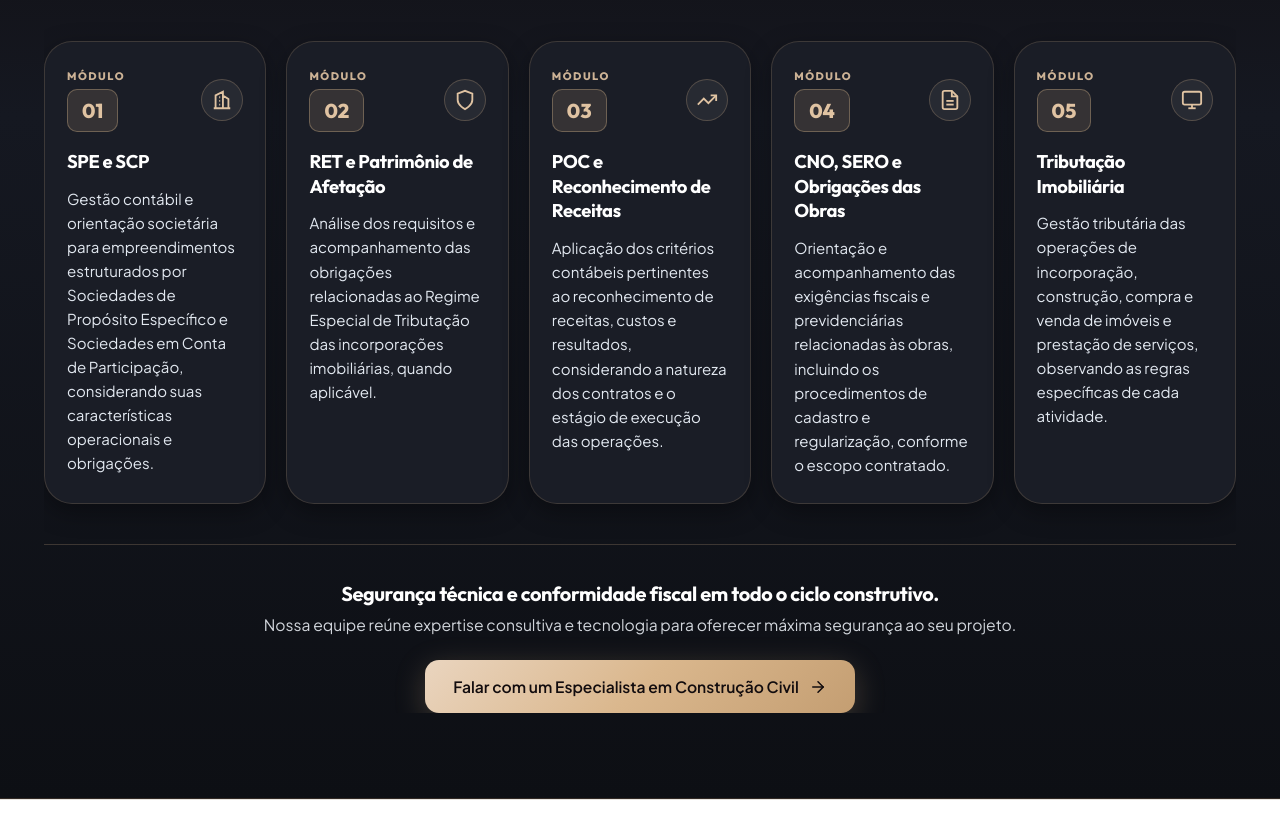
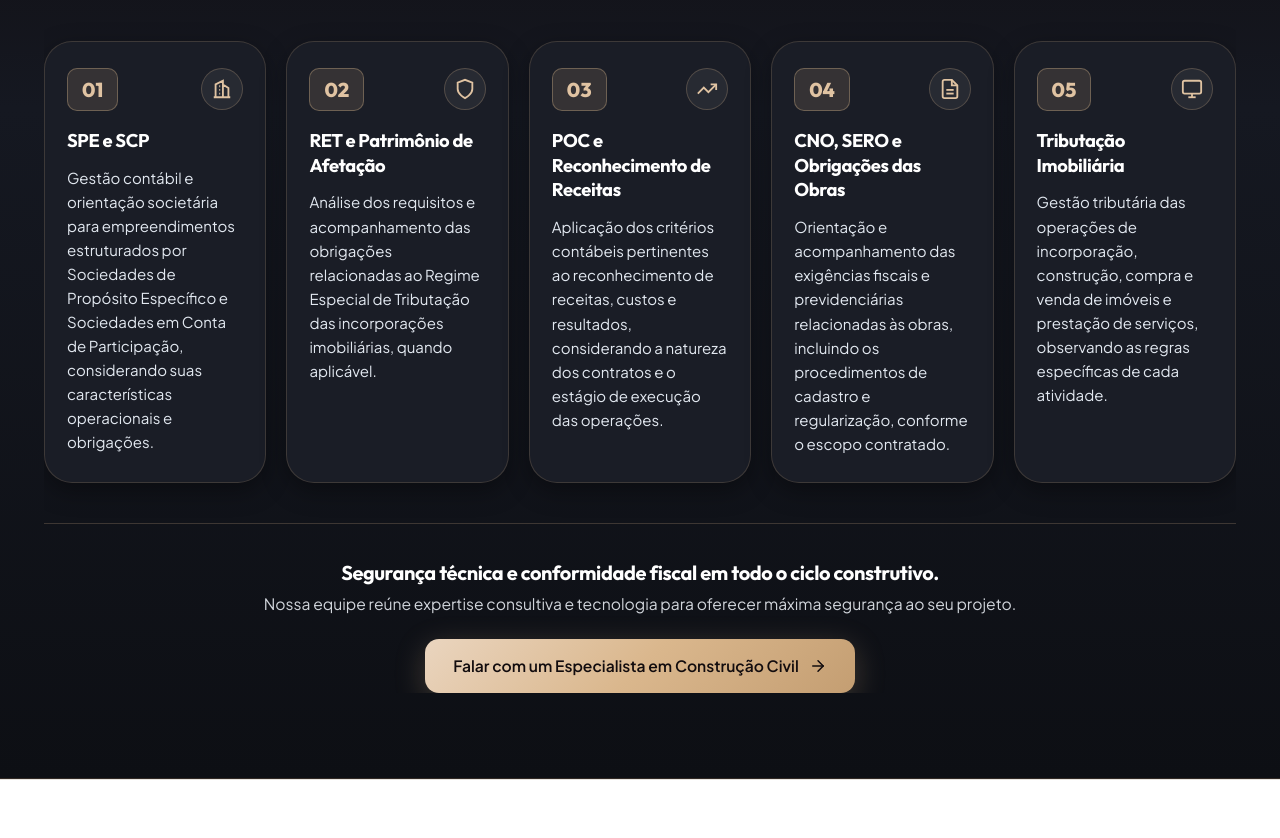
Before and after one commit to valdir-hespanhol/central-solucoes-empresariais, a plain HTML site: page construcao-civil.html in a window 1280 px wide. Shown: the part 1597-2435 px from the top of the page. Drawn offline with Linux system fonts and the light colour scheme; animation ran at ten frames a second.

Commit message:
Remove a palavra modulo dos cards das paginas de especialidades mantendo apenas a numeracao e icones

```diff
--- a/construcao-civil.html
+++ b/construcao-civil.html
@@ -186,13 +186,10 @@
           </div>
 
           <div class="step-cards-grid">
-            <!-- Módulo 01 -->
+            <!-- Item 01 -->
             <div class="step-box-card" data-reveal="fade-up" data-reveal-delay="0">
               <div class="step-box-top">
-                <div class="step-box-badge-group">
-                  <span class="step-badge-etapa">MÓDULO</span>
                 <span class="step-box-badge">01</span>
-                </div>
                 <div class="step-box-icon">
                   <svg viewBox="0 0 24 24" fill="none" stroke="currentColor" stroke-width="2"><path d="M3 21h18M5 21V7l8-4v18M19 21V11l-6-4M9 9h1M9 13h1M9 17h1"/></svg>
                 </div>
@@ -200,13 +197,10 @@
               <h3>SPE e SCP</h3>
               <p>Gestão contábil e orientação societária para empreendimentos estruturados por Sociedades de Propósito Específico e Sociedades em Conta de Participação, considerando suas características operacionais e obrigações.</p>
             </div>
-            <!-- Módulo 02 -->
+            <!-- Item 02 -->
             <div class="step-box-card" data-reveal="fade-up" data-reveal-delay="60">
               <div class="step-box-top">
-                <div class="step-box-badge-group">
-                  <span class="step-badge-etapa">MÓDULO</span>
                 <span class="step-box-badge">02</span>
-                </div>
                 <div class="step-box-icon">
                   <svg viewBox="0 0 24 24" fill="none" stroke="currentColor" stroke-width="2"><path d="M12 22s8-4 8-10V5l-8-3-8 3v7c0 6 8 10 8 10z"/></svg>
                 </div>
@@ -214,13 +208,10 @@
               <h3>RET e Patrimônio de Afetação</h3>
               <p>Análise dos requisitos e acompanhamento das obrigações relacionadas ao Regime Especial de Tributação das incorporações imobiliárias, quando aplicável.</p>
             </div>
-            <!-- Módulo 03 -->
+            <!-- Item 03 -->
             <div class="step-box-card" data-reveal="fade-up" data-reveal-delay="120">
               <div class="step-box-top">
-                <div class="step-box-badge-group">
-                  <span class="step-badge-etapa">MÓDULO</span>
                 <span class="step-box-badge">03</span>
-                </div>
                 <div class="step-box-icon">
                   <svg viewBox="0 0 24 24" fill="none" stroke="currentColor" stroke-width="2"><polyline points="22 7 13.5 15.5 8.5 10.5 2 17"/><polyline points="16 7 22 7 22 13"/></svg>
                 </div>
@@ -228,13 +219,10 @@
               <h3>POC e Reconhecimento de Receitas</h3>
               <p>Aplicação dos critérios contábeis pertinentes ao reconhecimento de receitas, custos e resultados, considerando a natureza dos contratos e o estágio de execução das operações.</p>
             </div>
-            <!-- Módulo 04 -->
+            <!-- Item 04 -->
             <div class="step-box-card" data-reveal="fade-up" data-reveal-delay="180">
               <div class="step-box-top">
-                <div class="step-box-badge-group">
-                  <span class="step-badge-etapa">MÓDULO</span>
                 <span class="step-box-badge">04</span>
-                </div>
                 <div class="step-box-icon">
                   <svg viewBox="0 0 24 24" fill="none" stroke="currentColor" stroke-width="2"><path d="M14 2H6a2 2 0 0 0-2 2v16a2 2 0 0 0 2 2h12a2 2 0 0 0 2-2V8z"/><polyline points="14 2 14 8 20 8"/><line x1="16" y1="13" x2="8" y2="13"/><line x1="16" y1="17" x2="8" y2="17"/></svg>
                 </div>
@@ -242,13 +230,10 @@
               <h3>CNO, SERO e Obrigações das Obras</h3>
               <p>Orientação e acompanhamento das exigências fiscais e previdenciárias relacionadas às obras, incluindo os procedimentos de cadastro e regularização, conforme o escopo contratado.</p>
             </div>
-            <!-- Módulo 05 -->
+            <!-- Item 05 -->
             <div class="step-box-card" data-reveal="fade-up" data-reveal-delay="240">
               <div class="step-box-top">
-                <div class="step-box-badge-group">
-                  <span class="step-badge-etapa">MÓDULO</span>
                 <span class="step-box-badge">05</span>
-                </div>
                 <div class="step-box-icon">
                   <svg viewBox="0 0 24 24" fill="none" stroke="currentColor" stroke-width="2"><rect x="2" y="3" width="20" height="14" rx="2"/><line x1="8" y1="21" x2="16" y2="21"/><line x1="12" y1="17" x2="12" y2="21"/></svg>
                 </div>
```
Also changed, not shown: holdings.html (+5 -20 lines), saude-medicina.html (+5 -20 lines). Lines whose indentation alone changed are shown as unchanged.
